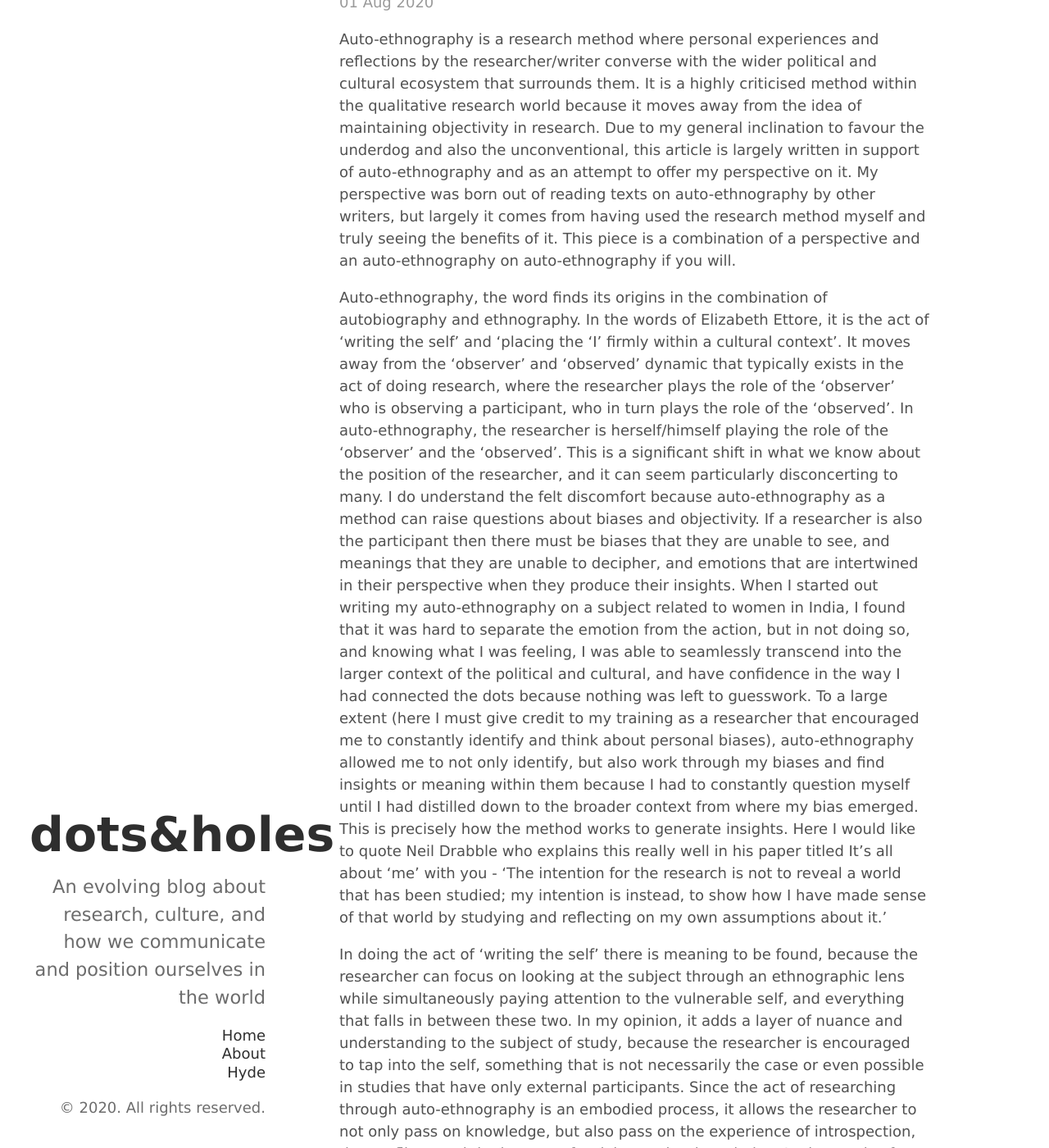
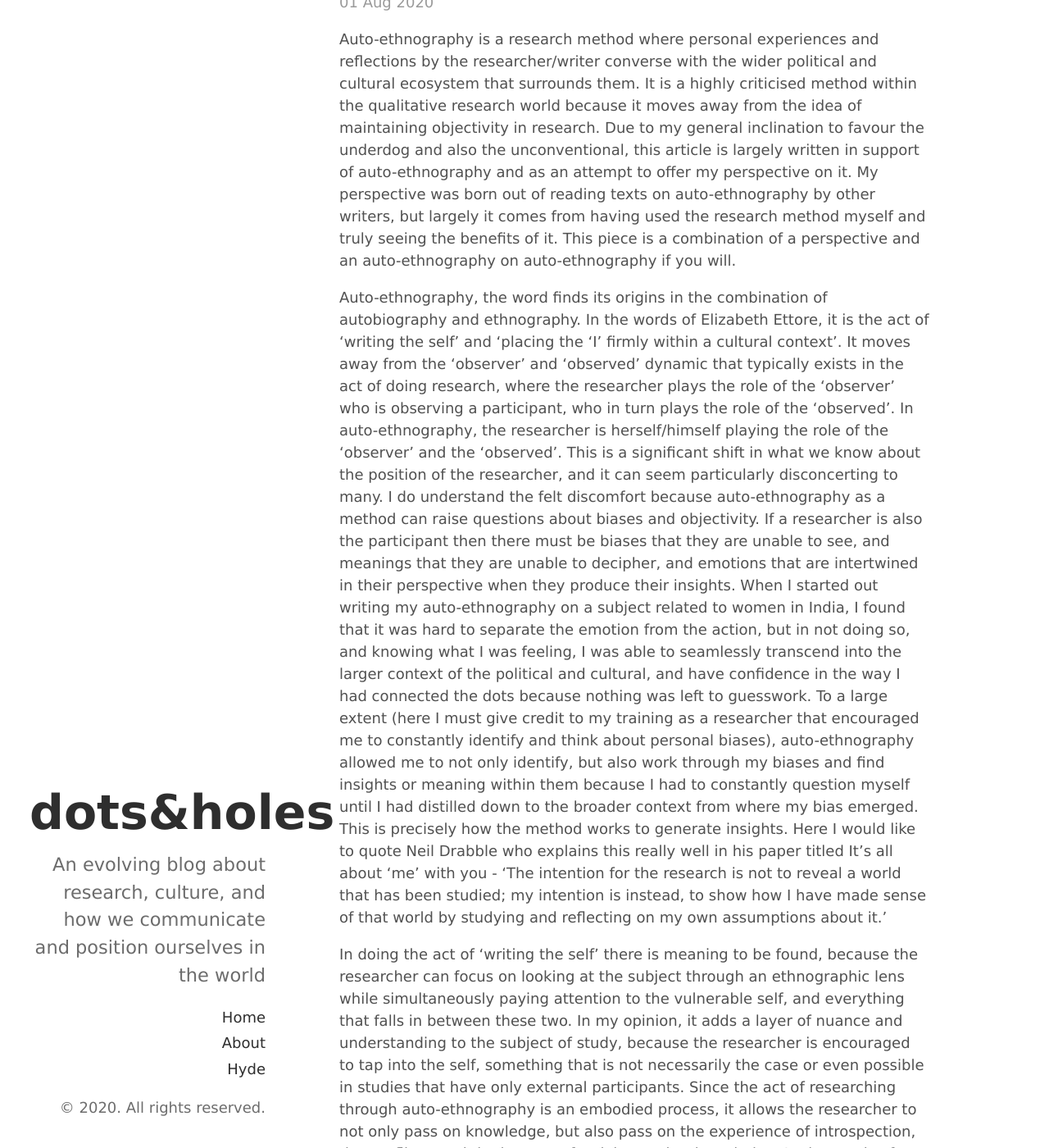
Before and after one commit to dotsandholes/dotsandholes.github.io, a Jekyll site: the page built from index.html, in a window 1280 px wide and 1400 px high, scrolled down 206 px. Shown: the whole window at 82% size. Built offline with Jekyll 4.4.1, drawn with Linux system fonts in a browser that asks for light colours; the list of posts is cut into pages by our own code.

Commit message:
Update hyde.css

```diff
--- a/public/css/hyde.css
+++ b/public/css/hyde.css
@@ -89,7 +89,7 @@ html {
 }
 .sidebar-nav-item {
   display: block;
-  line-height: 1.25;
+  line-height: 1.75;
 }
 a.sidebar-nav-item:hover,
 a.sidebar-nav-item:focus {
```
